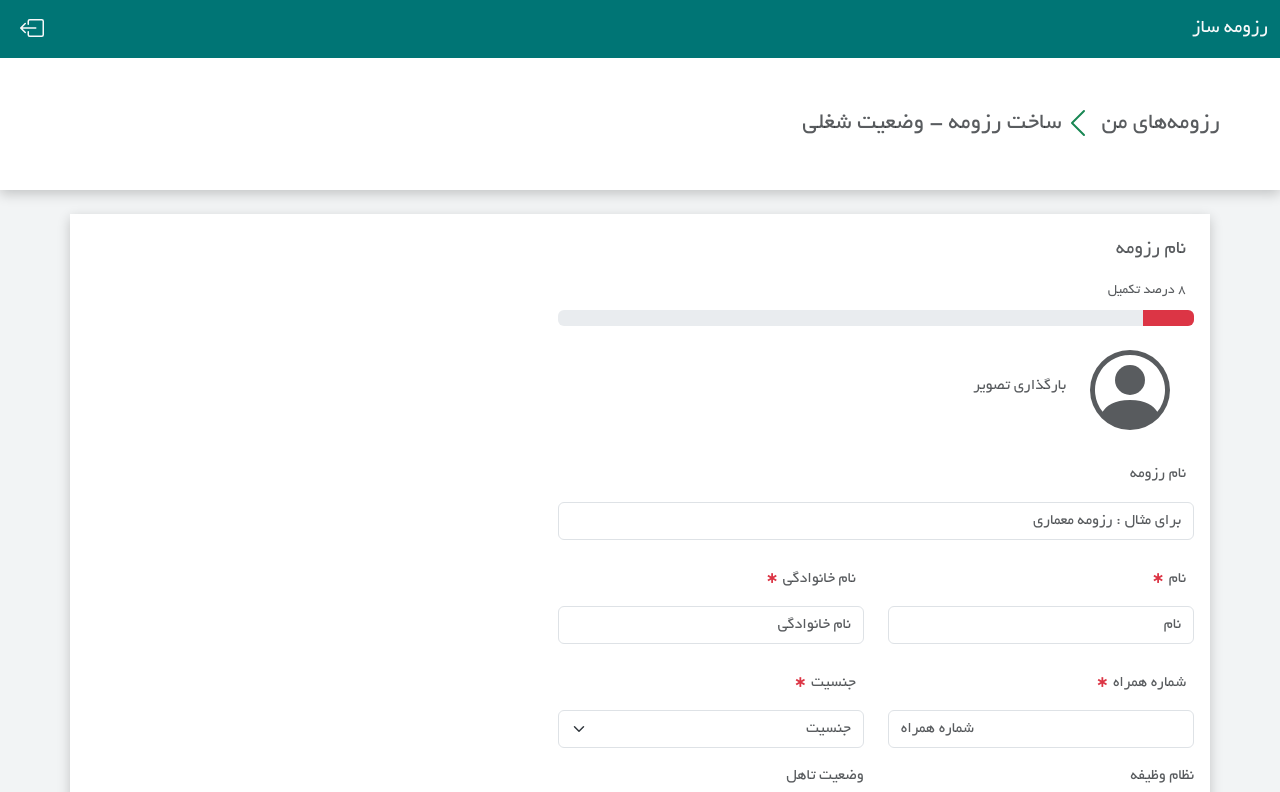
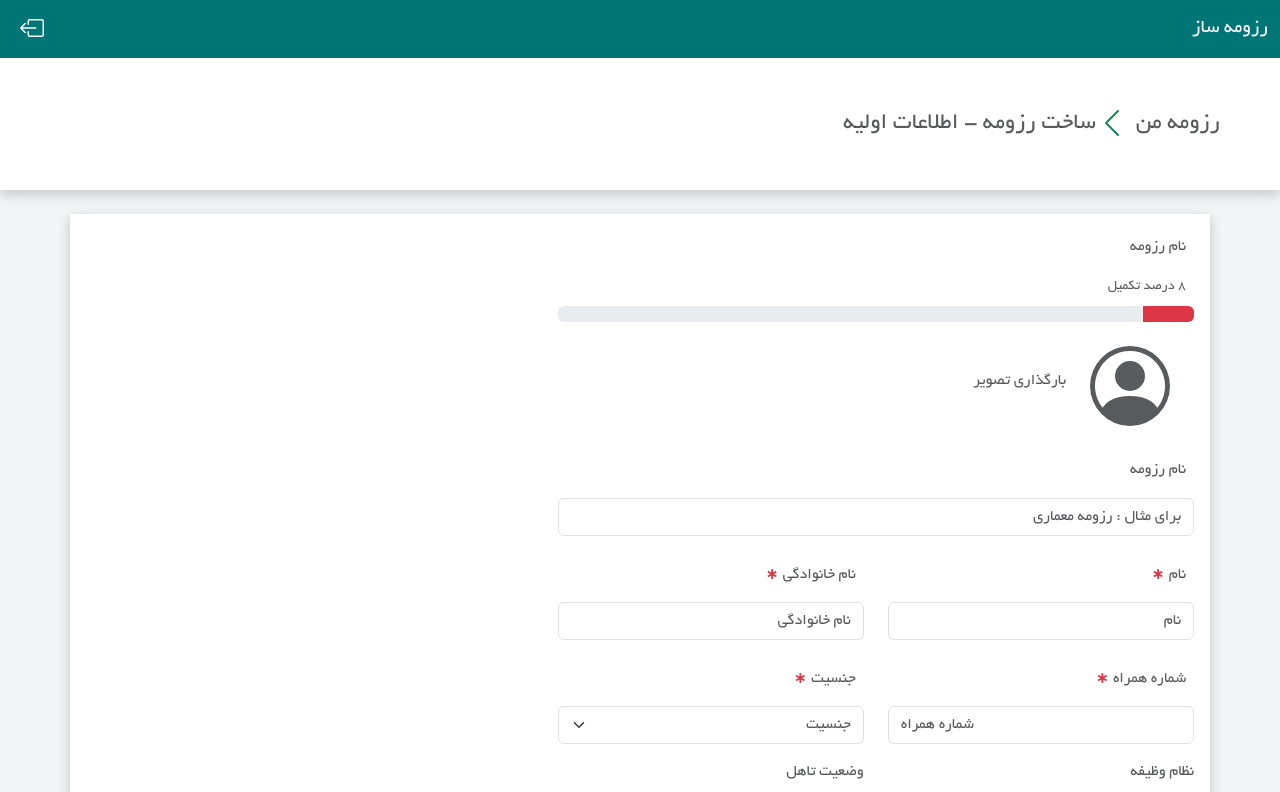
Before and after one commit to nimaessi/Resume, a React (Vite) app: page /resume/basic-info in a window 1280 px wide. Shown: the top 792 px of the page. Built offline with nearby package versions, Linux system fonts and the light colour scheme.

Commit message:
Top.jsx finish :wink:

```diff
--- a/src/components/resume/Top.jsx
+++ b/src/components/resume/Top.jsx
@@ -1,14 +1,26 @@
 import * as Icon from "react-bootstrap-icons";
 import { Col, Container, Row } from "react-bootstrap";
+import { useSelector } from "react-redux";
+import { selectInformation } from "../../features/information/informationSlice";
+import { useLocation } from "react-router-dom";
+import { useEffect, useState } from "react";
+import { getPathTitle } from "../../helper/functions";
+const Top = () => {
 
-const Top = () => {
+  const { resumeName } = useSelector(selectInformation);
+  const [ pathTitle, setPathTitle] = useState("");
+  const location = useLocation();
+  useEffect(() => {
+    setPathTitle(getPathTitle(location.pathname));
+  },[location]);
+
   return (
     <Container fluid>
       <Row className = "p-5 bgColorWhite myBoxShadow">
         <Col md = {12}>
-          <span className = "text-muted fs-4 w-25">رزومه‌های من</span>
+          <span className = "text-muted fs-4 w-25">{ resumeName ? resumeName : "رزومه من" }</span>
           <Icon.ChevronLeft className = "text-success fs-2 ms-2" />
-          <span className = "text-muted fs-4 w-25">ساخت رزومه - وضعیت شغلی</span>
+          <span className = "text-muted fs-4 w-25">{ pathTitle }</span>
         </Col>
       </Row>
     </Container>
--- a/src/components/resume/basic-info/BasicInfo.jsx
+++ b/src/components/resume/basic-info/BasicInfo.jsx
@@ -3,13 +3,16 @@ import Resume from "../Resume";
 import * as Icon from "react-bootstrap-icons";
 import FormInfo from "./FormInfo";
 import ProgressBar from "../../module/ProgressBar";
+import { useSelector } from "react-redux";
+import { selectInformation } from "../../../features/information/informationSlice";
 
 const BasicInfo = () => {
+  const { resumeName } = useSelector(selectInformation);
   return (
     <Resume>
       <Row>
         <Col md = {7}>
-          <h5 className = "text-muted p-2">نام رزومه</h5>
+          <h6 className = "text-muted p-2">{ resumeName ? resumeName : "نام رزومه" }</h6>
           <ProgressBar />
           <div className = "d-flex align-items-center">
             <Icon.PersonCircle className = "display-1 text-muted m-4" />
--- a/src/helper/functions.js
+++ b/src/helper/functions.js
@@ -18,4 +18,28 @@ function countEmptyValues(obj) {
   store.dispatch(setProgress(Math.round(progress)));
 }
 
-export { countEmptyValues };
+function getPathTitle(path) {
+
+  var pathTitle = "";
+  switch(path){
+
+    case "/resume":
+       return pathTitle = "ساخت رزومه - وضعیت شغلی";
+    case "/resume/select-step":
+      return pathTitle = "ساخت رزومه - انتخاب مراحل";
+    case "/resume/basic-info":
+      return pathTitle = "ساخت رزومه -  اطلاعات اولیه";
+    case "/resume/education":
+      return pathTitle = "ساخت رزومه - وضعیت شغلی";
+    case "/resume/job-experience":
+      return pathTitle = "ساخت رزومه - سابقه شغلی";
+    case "/resume/skills":
+      return pathTitle = "ساخت رزومه -  مهارت ها";
+    case "/resume/additional-information":
+      return pathTitle = "ساخت رزومه -  اطلاعات تکمیلی";
+    default:
+      return pathTitle = "";
+  }
+}
+
+export { countEmptyValues, getPathTitle };
```
